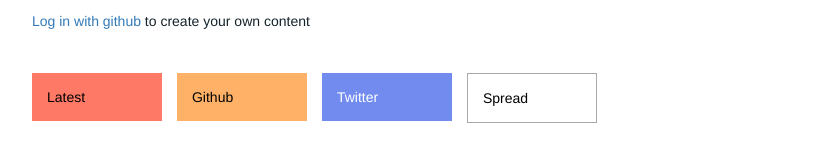
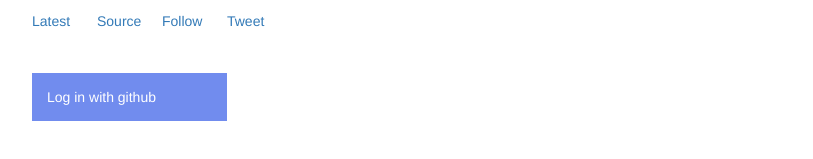
Before and after one commit to ok-borg/borg, a website: page web-client/index.html in a window 1280 px wide. Shown: the part 253-412 px from the top of the page, without its empty margins (233-1046 px from the left). Drawn offline with nearby package versions, Linux system fonts and the light colour scheme; some packages are replaced by stand-ins of ours.

Commit message:
Revisiting the index page

```diff
--- a/web-client/app.css
+++ b/web-client/app.css
@@ -130,6 +130,10 @@
     background: #718CEE;
 }
 
+.lightblue {
+    background: #63D1EB;
+}
+
 .cblack {
     color: black;
 }
--- a/web-client/app.js
+++ b/web-client/app.js
@@ -1,6 +1,6 @@
 var app = angular.module('app', ['ngCookies', 'ui.router']);
 
-const url = window.location.protocol.includes("https") ? "https://ok-b.org:9993" : "http://ok-b.org:9992"
+const url = window.location.protocol.includes("https") ? "https://ok-b.org:9993" : "http://borg.crufter.com:9992"
 const tokenMinLen = 10
 
 app.directive('a', function() {
--- a/web-client/partials/index.html
+++ b/web-client/partials/index.html
@@ -8,42 +8,55 @@
     	    	<input ng-model="query" ng-keydown="keyd()" type="text" autofocus />
 			</form>
 		</div>
+
+        <div class="row top-buffer">
+
+            <div class="col-xs-1">
+                <a href="/#/latest">
+                    Latest
+                </a>
+            </div>
+
+            <div class="col-xs-1">
+                <a href="https://github.com/ok-borg/borg">
+                    Source
+                </a>
+            </div>
+
+            <div class="col-xs-1">
+                <a href="https://twitter.com/ok_borg">
+                    Follow
+                </a>
+            </div>
+
+            <div class="col-xs-1">
+                <a target="_blank" href="https://twitter.com/home/?status=Since%20I%20use%20Borg%2C%20I%20am%20a%20slightly%20less%20grumpy%20bash%20user!%20Check%20it%20out%3A%20http%3A%2F%2Fok-b.org%20via%20%40ok_borg">
+                    Tweet
+                </a>
+            </div>
+
+        </div>
+
 		<div ng-if="isLoggedIn" class="row top-buffer">
-			<div class="col-xs-6  saveyourown">
-				<a href="/#/new">Save your own snippet</a>
-			</div>
+			<a href="/#/new">
+                <div class="col-xs-3 linkb cwhite lightblue">
+			        Save snippet
+			    </div>
+            </a>
 			<div class="col-xs-6">
 				<span class="pull-right">
-					Logged in as <a href="/#/me">{{user.Login}}</a>
+					<a href="/#/me">{{user.Login}}</a>
 				</span>
 			</div>
 		</div>
+
 		<div ng-if="!isLoggedIn" class="row top-buffer">
-			<div class="col-xs-12">
-				<a href="{{apiBaseUrl}}/v1/redirect/github/authorize">Log in with github</a> to create your own content
-			</div>
+			<a href="{{apiBaseUrl}}/v1/redirect/github/authorize">
+                <div class="col-xs-3 linkb blue">
+			        Log in with github
+			    </div>
+             </a>
 		</div>
-        <div class="row top-buffer">
-            <a href="/#/latest">
-                <div class="linkb cblack red col-xs-2">
-                    Latest
-                </div>
-            </a>
-            <a href="https://github.com/ok-borg/borg">
-                <div class="linkb yellow cblack col-xs-2">
-                    Github
-                </div>
-            </a>
-            <a href="https://twitter.com/ok_borg">
-                <div class="linkb blue col-xs-2">
-                    Twitter
-                </div>
-            </a>
-            <a target="_blank" href="https://twitter.com/home/?status=Since%20I%20use%20Borg%2C%20I%20am%20a%20slightly%20less%20grumpy%20bash%20user!%20Check%20it%20out%3A%20http%3A%2F%2Fok-b.org%20via%20%40ok_borg">
-                <div class="linkb border cblack col-xs-2">
-                    Spread
-                </div>
-            </a>
-        </div>
+
 	</div>
 </div>
```
